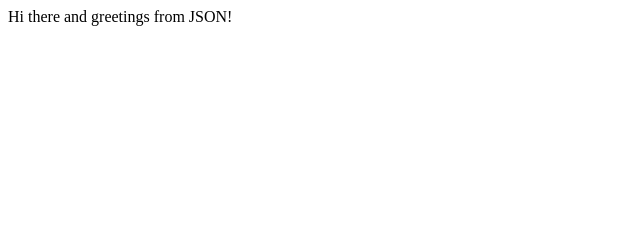
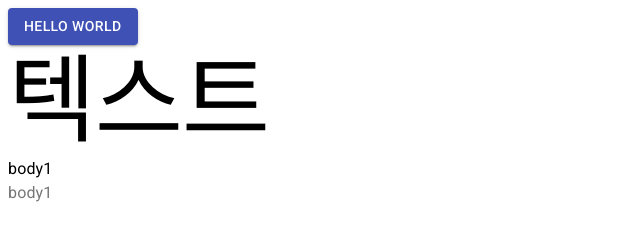
Before and after one commit to hachuu/webpack-test, a React app: page / in a window 1280 px wide. Shown: the whole page, without its empty margins (0-640 px from the left). Built offline with nearby package versions, Linux system fonts and the light colour scheme.

Commit message:
material ui core 추가

```diff
--- a/app/main.js
+++ b/app/main.js
@@ -4,7 +4,23 @@ import React from 'react';
 
 import {render} from 'react-dom';
 import Greeter from './Greeter';
+import Button from '@material-ui/core/Button'; // Button을 import 한다.
+import Typography from './typography';
 
-render(<Greeter />, document.getElementById('root'));
+function App() {
+  return (
+    <React.StrictMode>
+      <Button variant="contained" color="primary">
+        Hello World
+      </Button>
+      <Typography>
+      </Typography>
+    </React.StrictMode>
+  );
+}
+
+render(<App />, document.getElementById('root'));
+
+// render(<Greeter />, document.getElementById('root'));
 
 //ES6모듈 정의를 이용하고 리액트 컴포넌트를 렌더링 하도록 구성
--- /dev/null
+++ b/app/typography.js
@@ -0,0 +1,15 @@
+import React from "react"
+import { Typography } from "@material-ui/core"
+
+class TypographyClass extends React.Component {
+  render() {
+    return  (
+      <React.StrictMode>
+        <Typography variant="h1">텍스트</Typography>
+        <Typography variant="body1">body1</Typography>
+        <Typography color="textSecondary">body1</Typography>
+      </React.StrictMode>
+    )
+  }
+}
+export default TypographyClass;
--- a/package.json
+++ b/package.json
@@ -28,6 +28,8 @@
     "webpack-dev-server": "^3.11.2"
   },
   "dependencies": {
+    "@material-ui/core": "^4.11.3",
+    "@material-ui/icons": "^4.11.2",
     "json-loader": "^0.5.7",
     "react": "^17.0.1",
     "react-dom": "^17.0.1"
--- a/public/index.html
+++ b/public/index.html
@@ -2,6 +2,10 @@
 <html>
   <head>
     <meta charset="utf-8"/>
+    <link
+      rel="stylesheet"
+      href="https://fonts.googleapis.com/css?family=Roboto:300,400,500,700&display=swap"
+    />
     <title>Webpack Sample Project</title>
   </head>
   <body>
```
Also changed, not shown: README.md, 1 other file.
